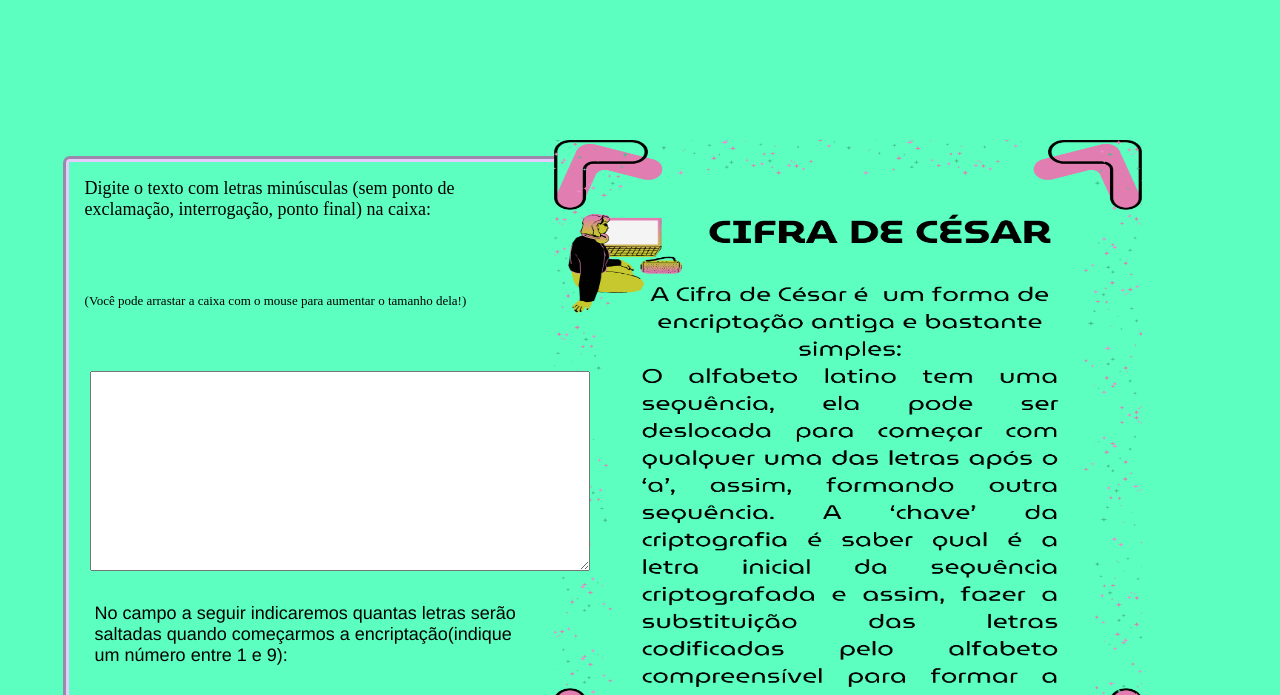
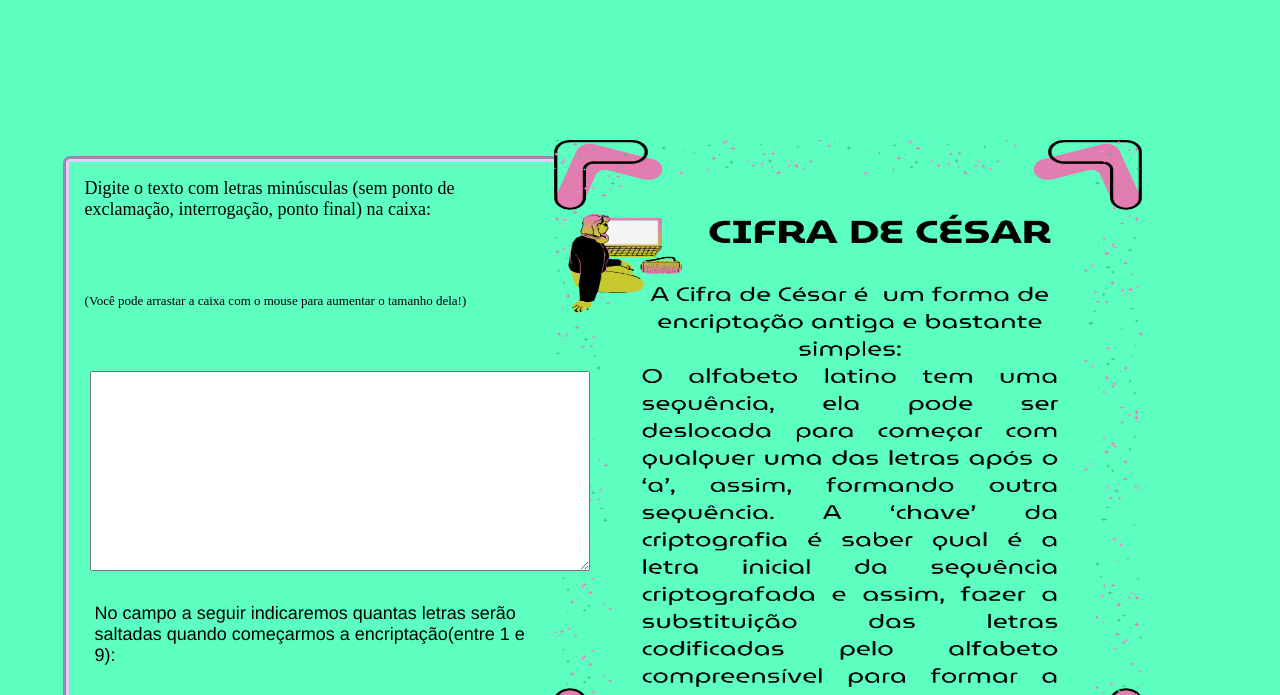
Before and after one commit to ClarissaCoimbra/encriptadorcifrac-sar, a plain HTML site: page index.html in a window 1280 px wide. Shown: the part 105-800 px from the top of the page. Drawn offline with Linux system fonts and the light colour scheme.

Commit message:
Update index.html

```diff
--- a/index.html
+++ b/index.html
@@ -27,7 +27,7 @@
             </p></br>
             <br>
             <p id="chave">No campo a seguir indicaremos quantas letras serão saltadas
-                quando começarmos a encriptação(indique um número entre 1 e 9):</p>
+                quando começarmos a encriptação(entre 1 e 9):</p>
             <input id="key" type="text" placeholder="chave">
             <br> <button id="encrypt">Encriptar</button>
             <button id="copy">Copiar</button>
```
